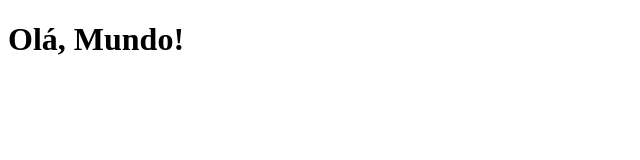
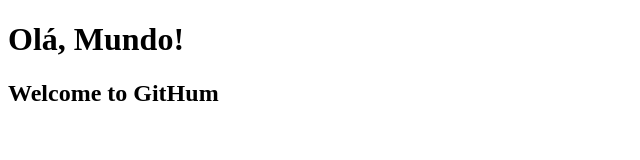
Before and after one commit to osmarol/teste-github, a plain HTML site: page index.html in a window 1280 px wide. Shown: the whole page, without its empty margins (0-640 px from the left). Drawn offline with Linux system fonts and the light colour scheme.

Commit message:
segunda commit

```diff
--- a/index.html
+++ b/index.html
@@ -8,5 +8,6 @@
 </head>
 <body>
     <h1>Olá, Mundo!</h1>
+    <h2>Welcome to GitHum</h2>
 </body>
 </html>
```
